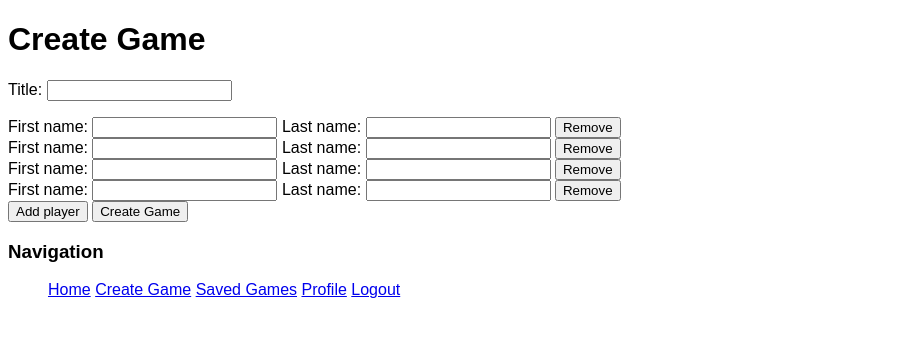
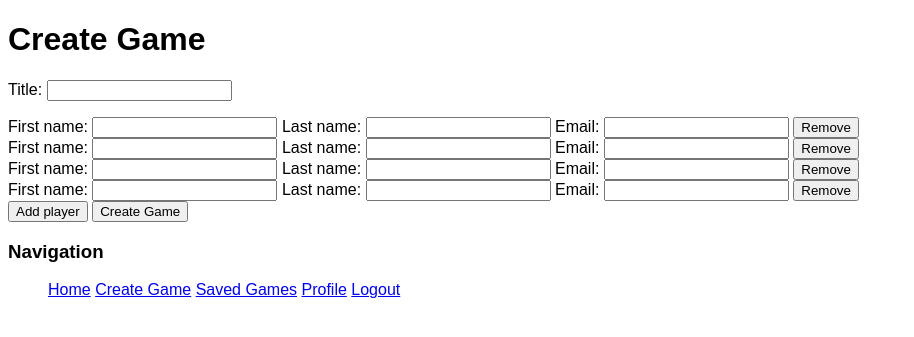
Before and after one commit to nickolasalcazar/SecretSanta, a Django app: page /create/ in a window 1280 px wide. Shown: the top 337 px of the page, without its empty margins (0-914 px from the left). Run offline with Django 3.2, Linux system fonts and the light colour scheme; the visitor is signed in with stand-in values (Sample User, id 1).

Commit message:
Added email field in Create and Update views. Bug: User cannot remove the email field, can only modify it.

```diff
--- a/secretsanta/game/forms.py
+++ b/secretsanta/game/forms.py
@@ -14,8 +14,11 @@ class CreatePlayerForm(forms.ModelForm):
     first_name = forms.CharField()
     last_name = forms.CharField()
 
+    email = forms.EmailField()
+
     class Meta:
         model = Player
-        fields = ['first_name', 'last_name']
+        #fields = ['first_name', 'last_name']
+        fields = ['first_name', 'last_name', 'email'] # Added email field
 
 CreatePlayerFormset = formset_factory(CreatePlayerForm, extra=4) # max_forms = 32
--- a/secretsanta/game/templates/game/game_form.html
+++ b/secretsanta/game/templates/game/game_form.html
@@ -12,6 +12,8 @@
                     <div class='add-player-row'>
                         First name: {{ form.first_name }}
                         Last name: {{ form.last_name }}
+
+                        Email: {{ form.email }}
 
                         {% for hidden in form.hidden_fields %}
                             {{ hidden }}
--- a/secretsanta/game/views.py
+++ b/secretsanta/game/views.py
@@ -53,11 +53,14 @@ def createGame(request):
             for form in player_formset:
                 first_name = form.cleaned_data.get('first_name')
                 last_name = form.cleaned_data.get('last_name')
+                email = form.cleaned_data.get('email')
 
                 # Save Player instance
                 if first_name:
                     Player(game=game_form.instance,
-                        first_name=first_name, last_name=last_name).save()
+                            first_name=first_name,
+                            last_name=last_name,
+                            email=email)
 
             messages.success(request, 'New game created.')
 
@@ -108,10 +111,12 @@ def updateGame(request, pk):
 
     players = game.player_set.all()
 
-    PlayerInlineFormSet = inlineformset_factory(Game, Player, fields=('first_name', 'last_name'))
+    #PlayerInlineFormSet = inlineformset_factory(Game, Player, fields=('first_name', 'last_name'))
+    PlayerInlineFormSet = inlineformset_factory(Game, Player, fields=('first_name', 'last_name', 'email'))
 
     if request.method == 'POST':
         game_form = CreateGameForm(request.POST, instance=game)
+                                                            # is request.FILES needed?
         player_formset = PlayerInlineFormSet(request.POST, request.FILES, instance=game)
 
         #if game_form.is_valid() and player_formset.is_valid():
@@ -119,6 +124,12 @@ def updateGame(request, pk):
 
 
             if player_formset.is_valid():
+                for form in player_formset:
+                    fields = form.cleaned_data
+
+
+
+
                 player_formset.save()
 
             game_form.save()
```
